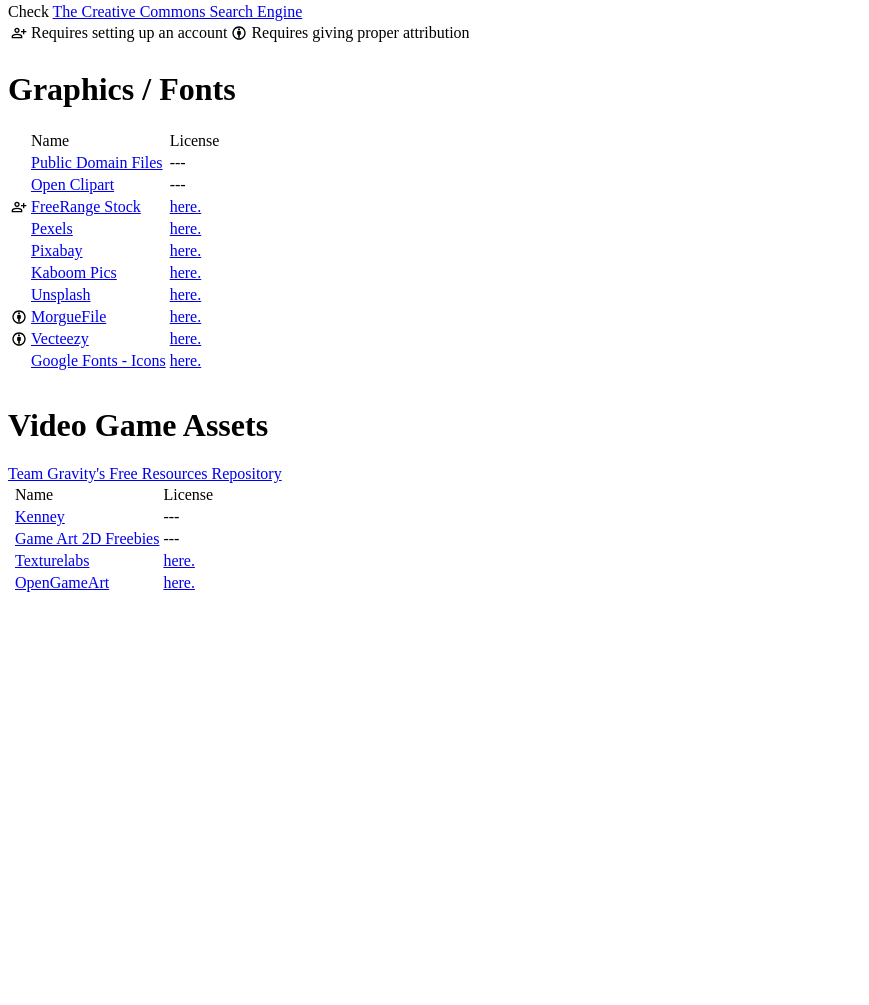
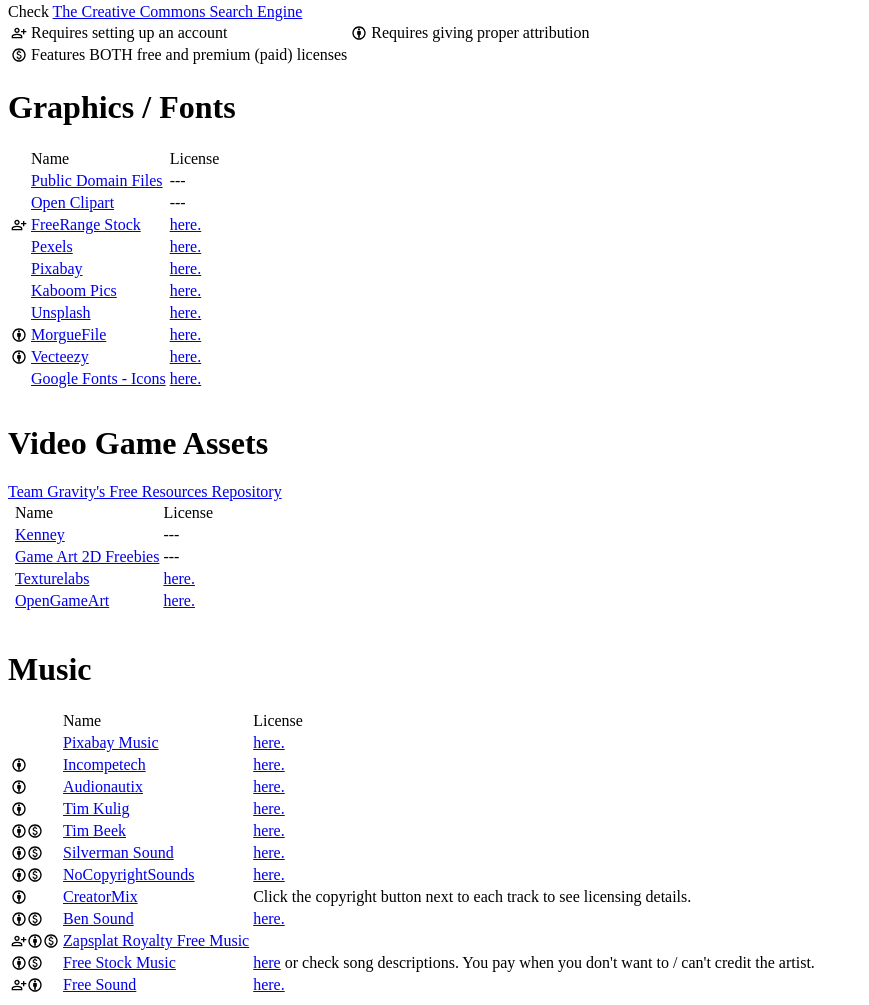
Before and after one commit to BoaDudeRFR/boaduderfr.github.io, a plain HTML site: page index.html in a window 1280 px wide. Shown: the part 115-1120 px from the top of the page, without its empty margins (0-869 px from the left). Before the commit the page ends 800 px from the top, so only its background shows below. Drawn offline with Linux system fonts and the light colour scheme.

Commit message:
Updated index.html

```diff
--- a/index.html
+++ b/index.html
@@ -13,9 +13,9 @@
   <!-- Icon setup -->
   <svg xmlns="http://www.w3.org/2000/svg" style="display:none;"><symbol id="account" viewBox="0 -960 960 960"><path d="M720-400v-120H600v-80h120v-120h80v120h120v80H800v120h-80ZM247-527q-47-47-47-113t47-113q47-47 113-47t113 47q47 47 47 113t-47 113q-47 47-113 47t-113-47ZM40-160v-112q0-34 17.5-62.5T104-378q62-31 126-46.5T360-440q66 0 130 15.5T616-378q29 15 46.5 43.5T680-272v112H40Zm80-80h480v-32q0-11-5.5-20T580-306q-54-27-109-40.5T360-360q-56 0-111 13.5T140-306q-9 5-14.5 14t-5.5 20v32Zm296.5-343.5Q440-607 440-640t-23.5-56.5Q393-720 360-720t-56.5 23.5Q280-673 280-640t23.5 56.5Q327-560 360-560t56.5-23.5ZM360-640Zm0 400Z"/></symbol></svg>
   <svg xmlns="http://www.w3.org/2000/svg" style="display:none;"><symbol id="by" viewBox="0 -960 960 960"><path d="M430-200h100v-180h60v-184q0-27-28.5-41.5T480-620q-53 0-81.5 14.5T370-564v184h60v180Zm-105 88.5q-73-31.5-127.5-86t-86-127.5Q80-398 80-480.5t31.5-155q31.5-72.5 86-127t127.5-86Q398-880 480.5-880t155 31.5q72.5 31.5 127 86t86 127Q880-563 880-480.5T848.5-325q-31.5 73-86 127.5t-127 86Q563-80 480.5-80T325-111.5Zm381.5-142Q800-347 800-480t-93.5-226.5Q613-800 480-800t-226.5 93.5Q160-613 160-480t93.5 226.5Q347-160 480-160t226.5-93.5ZM523-657q17-17 17-43t-17-43q-17-17-43-17t-43 17q-17 17-17 43t17 43q17 17 43 17t43-17Zm-43 177Z"/></symbol></svg>
-
+   <svg xmlns="http://www.w3.org/2000/svg" style="display:none"><symbol id="paid" viewBox="0 -960 960 960"><path d="M444-200h70v-50q50-9 86-39t36-89q0-42-24-77t-96-61q-60-20-83-35t-23-41q0-26 18.5-41t53.5-15q32 0 50 15.5t26 38.5l64-26q-11-35-40.5-61T516-710v-50h-70v50q-50 11-78 44t-28 74q0 47 27.5 76t86.5 50q63 23 87.5 41t24.5 47q0 33-23.5 48.5T486-314q-33 0-58.5-20.5T390-396l-66 26q14 48 43.5 77.5T444-252v52Zm36 120q-83 0-156-31.5T197-197q-54-54-85.5-127T80-480q0-83 31.5-156T197-763q54-54 127-85.5T480-880q83 0 156 31.5T763-763q54 54 85.5 127T880-480q0 83-31.5 156T763-197q-54 54-127 85.5T480-80Zm0-80q134 0 227-93t93-227q0-134-93-227t-227-93q-134 0-227 93t-93 227q0 134 93 227t227 93Zm0-320Z"/></symbol></svg>
 	<h1>BoaDude's Royalty Free Repository</h1>
-	<p>Most of the following resources should be free to use on your blog, youtube video, personal projects etc. See the license details on whether they can be used in your specific commercial context. The symbol next to the entry signifies that attribution is always required when using assets from a given site.</p>
+	<p>Most of the following resources should be free to use on your blog, youtube video, personal projects etc. See the license details on whether they can be used in a specific commercial or non-commercial context (i.e. not all content can be freely used in video games). The symbol next to the entry signifies that attribution is always required when using assets from a given site.</p>
 	<p>Check <a href="https://search.creativecommons.org/">The Creative Commons Search Engine</a>
 	<table>
 	<tbody>
@@ -26,8 +26,8 @@
 			<td>Requires giving proper attribution</td>
 		</tr>
 		<tr>
-			<td></td>
-			<td></td>
+			<td><svg style="max-width:1em;max-height:1em;" fill="#000000"><use href="#paid"></use></svg></td>
+			<td>Features BOTH free and premium (paid) licenses</td>
 			<td></td>
 			<td></td>
 		</tr>
@@ -160,7 +160,76 @@
 		</tr>
 	</tbody>
 </table>
-
+<h1>Music</h1>
+<table>
+	<tbody>
+		<tr>
+			<td></td>
+			<td>Name</td>
+			<td>License</td>
+		</tr>
+		<tr>
+			<td></td>
+			<td><a href="https://pixabay.com/music/">Pixabay Music</a></td>
+			<td><a href="https://pixabay.com/pl/service/license-summary/">here.</a></td>
+		</tr>
+		<tr>
+			<td><svg style="max-width:1em;max-height:1em;" fill="#000000"><use href="#by"></use></svg></td>
+			<td><a href="https://incompetech.com/music/royalty-free/music.html">Incompetech</a></td>
+			<td><a href="https://incompetech.com/music/royalty-free/licenses/">here.</a></td>
+		</tr>
+		<tr>
+			<td><svg style="max-width:1em;max-height:1em;" fill="#000000"><use href="#by"></use></svg></td>
+			<td><a href="https://audionautix.com/">Audionautix</a></td>
+			<td><a href="https://audionautix.com/creative-commons-music">here.</a></td>
+		</tr>
+		<tr>
+			<td><svg style="max-width:1em;max-height:1em;" fill="#000000"><use href="#by"></use></svg></td>
+			<td><a href="https://timkulig.com/">Tim Kulig</a></td>
+			<td><a href="https://timkulig.com/faq">here.</a></td>
+		</tr>
+		<tr>
+			<td><svg style="max-width:1em;max-height:1em;" fill="#000000"><use href="#by"></use></svg><svg style="max-width:1em;max-height:1em;" fill="#000000"><use href="#paid"></use></svg></td>
+			<td><a href="https://timbeek.com/royalty-free-music/">Tim Beek</a></td>
+			<td><a href="https://timbeek.com/music-q-and-a/">here.</a></td>
+		</tr>
+		<tr>
+			<td><svg style="max-width:1em;max-height:1em;" fill="#000000"><use href="#by"></use></svg><svg style="max-width:1em;max-height:1em;" fill="#000000"><use href="#paid"></use></svg></td>
+			<td><a href="https://www.silvermansound.com/free-music">Silverman Sound</td>
+			<td><a href="https://www.silvermansound.com/licenses">here.</a></td>
+		</tr>
+		<tr>
+			<td><svg style="max-width:1em;max-height:1em;" fill="#000000"><use href="#by"></use></svg><svg style="max-width:1em;max-height:1em;" fill="#000000"><use href="#paid"></use></svg></td>
+			<td><a href="https://ncs.io/">NoCopyrightSounds</a></td>
+			<td><a href="https://ncs.io/usage-policy">here.</a></td>
+		</tr>
+		<tr>
+			<td><svg style="max-width:1em;max-height:1em;" fill="#000000"><use href="#by"></use></svg></td>
+			<td><a href="https://creatormix.com/">CreatorMix</a></td>
+			<td>Click the copyright button next to each track to see licensing details.</td>
+		</tr>
+		<tr>
+			<td><svg style="max-width:1em;max-height:1em;" fill="#000000"><use href="#by"></use></svg><svg style="max-width:1em;max-height:1em;" fill="#000000"><use href="#paid"></use></svg></td>
+			<td><a href="https://www.bensound.com/free-music-for-videos">Ben Sound</a></td>
+			<td><a href="https://www.bensound.com/pricing">here.</a></td>
+		</tr>
+		<tr>
+			<td><svg style="max-width:1em;max-height:1em;" fill="#000000"><use href="#account"></use></svg><svg style="max-width:1em;max-height:1em;" fill="#000000"><use href="#by"></use></svg><svg style="max-width:1em;max-height:1em;" fill="#000000"><use href="#paid"></use></svg></td>
+			<td><a href="https://www.zapsplat.com/sound-effect-category/royalty-free-music/">Zapsplat Royalty Free Music</a></td>
+			<td></td>
+		</tr>
+		<tr>
+			<td><svg style="max-width:1em;max-height:1em;" fill="#000000"><use href="#by"></use></svg><svg style="max-width:1em;max-height:1em;" fill="#000000"><use href="#paid"></use></svg></td>
+			<td><a href="https://www.free-stock-music.com/">Free Stock Music</a></td>
+			<td><a href="https://www.free-stock-music.com/faq">here</a> or check song descriptions. You pay when you don't want to / can't credit the artist.</td>
+		</tr>
+		<tr>
+			<td><svg style="max-width:1em;max-height:1em;" fill="#000000"><use href="#account"></use></svg><svg style="max-width:1em;max-height:1em;" fill="#000000"><use href="#by"></use></svg></td>
+			<td><a href="https://freesound.org/">Free Sound</a></td>
+			<td><a href="https://freesound.org/help/faq/#what-do-i-need-to-do-to-legally-use-the-files-on-freesound">here.</a></td>
+		</tr>
+	</tbody>
+</table>
 
 
 
```
